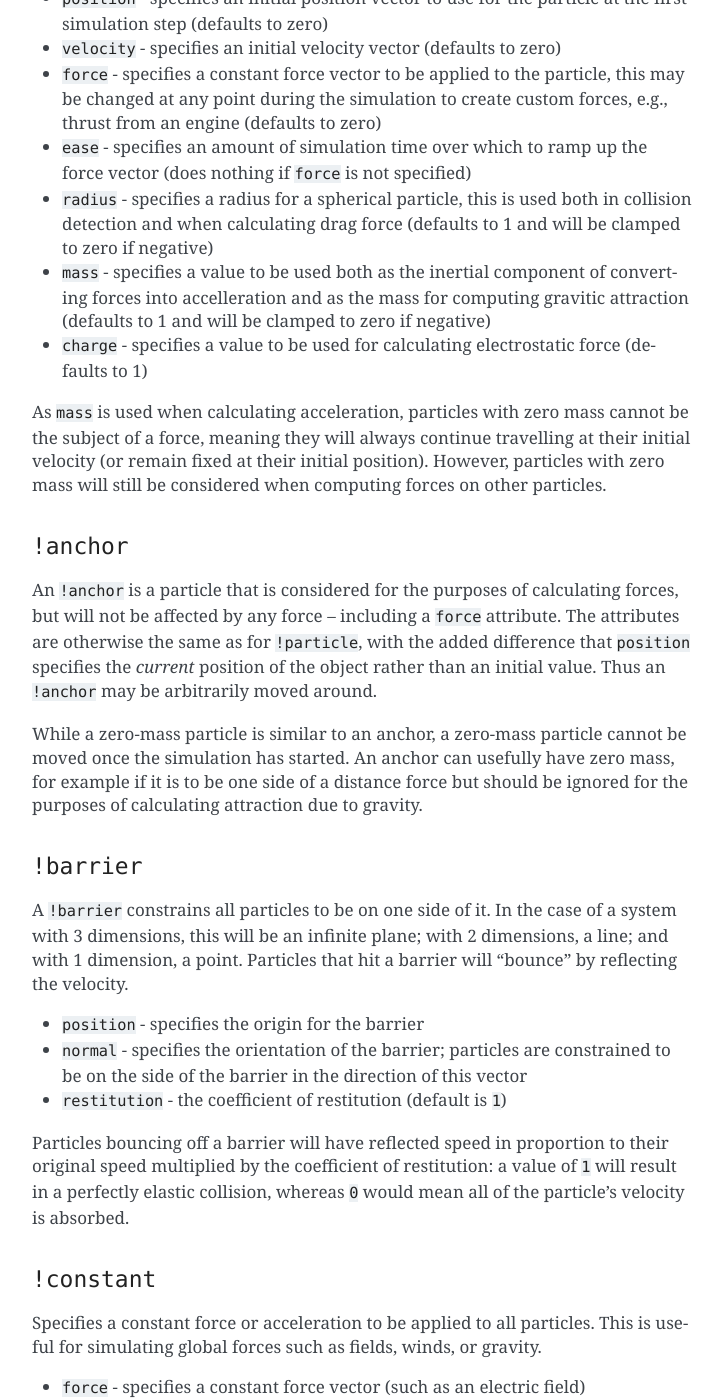
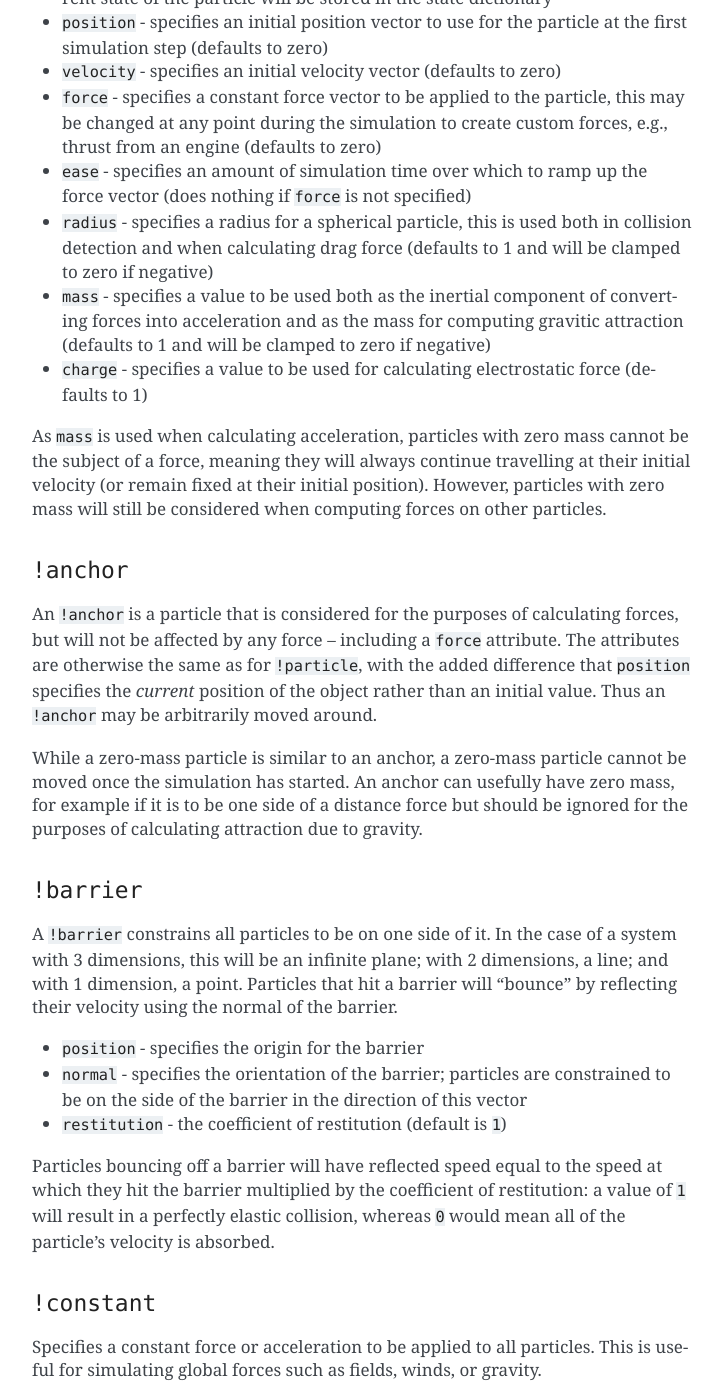
Before and after one commit to jonathanhogg/flitter, a Sphinx documentation site: the page built from docs/physics.md, in a window 1280 px wide and 1400 px high, scrolled down 3113 px. Shown: the whole window, without its empty margins (388-1111 px from the left). Built offline with Sphinx 7.4.7, drawn with Linux system fonts in a browser that asks for light colours; some of the changed text lies outside the part shown.

Commit message:
Improve physics barrier logic
If a particle crosses a barrier then rewind to that point of striking,
reflect the velocity and then play back forwards again. This results in
(almost) perfect reflections. The bounce example needed to be tweaked to
deal with the new, better, reflections. Also added checks to try not to
store broken particle state if the simulation goes out of control.

```diff
--- a/docs/physics.md
+++ b/docs/physics.md
@@ -142,7 +142,7 @@
 in collision detection and when calculating drag force (defaults to 1 and will
 be clamped to zero if negative)
 - `mass` - specifies a value to be used both as the inertial component of
-converting forces into accelleration and as the mass for computing gravitic
+converting forces into acceleration and as the mass for computing gravitic
 attraction (defaults to 1 and will be clamped to zero if negative)
 - `charge` - specifies a value to be used for calculating electrostatic force
 (defaults to 1)
@@ -171,17 +171,17 @@
 A `!barrier` constrains all particles to be on one side of it. In the case of
 a system with 3 dimensions, this will be an infinite plane; with 2 dimensions,
 a line; and with 1 dimension, a point. Particles that hit a barrier will
-"bounce" by reflecting the velocity.
+"bounce" by reflecting their velocity using the normal of the barrier.
 
 - `position` - specifies the origin for the barrier
 - `normal` - specifies the orientation of the barrier; particles are
 constrained to be on the side of the barrier in the direction of this vector
 - `restitution` - the coefficient of restitution (default is `1`)
 
-Particles bouncing off a barrier will have reflected speed in proportion to
-their original speed multiplied by the coefficient of restitution: a value of
-`1` will result in a perfectly elastic collision, whereas `0` would mean all of
-the particle's velocity is absorbed.
+Particles bouncing off a barrier will have reflected speed equal to the speed
+at which they hit the barrier multiplied by the coefficient of restitution: a
+value of `1` will result in a perfectly elastic collision, whereas `0` would
+mean all of the particle's velocity is absorbed.
 
 ### `!constant`
 
```
Also changed, not shown: other parts of docs/physics.md (+1 -1 lines), 7 other files.
